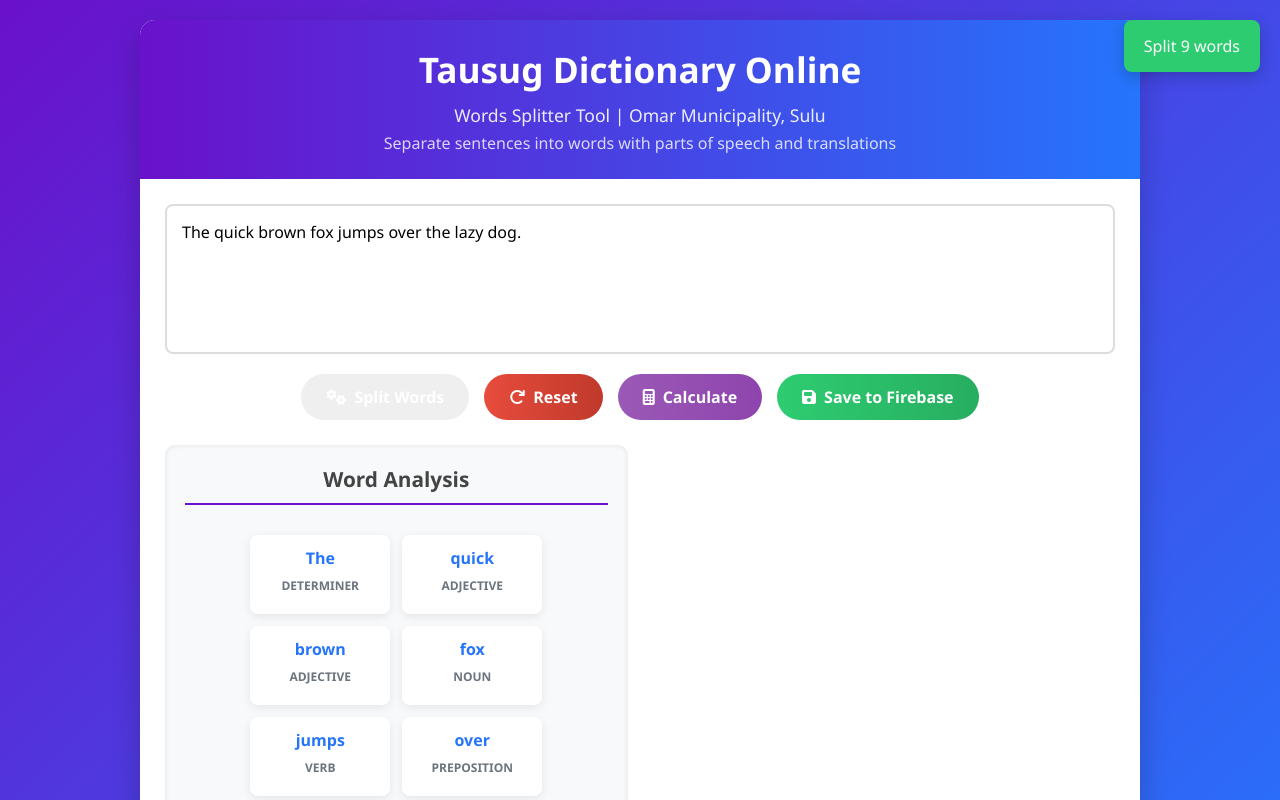
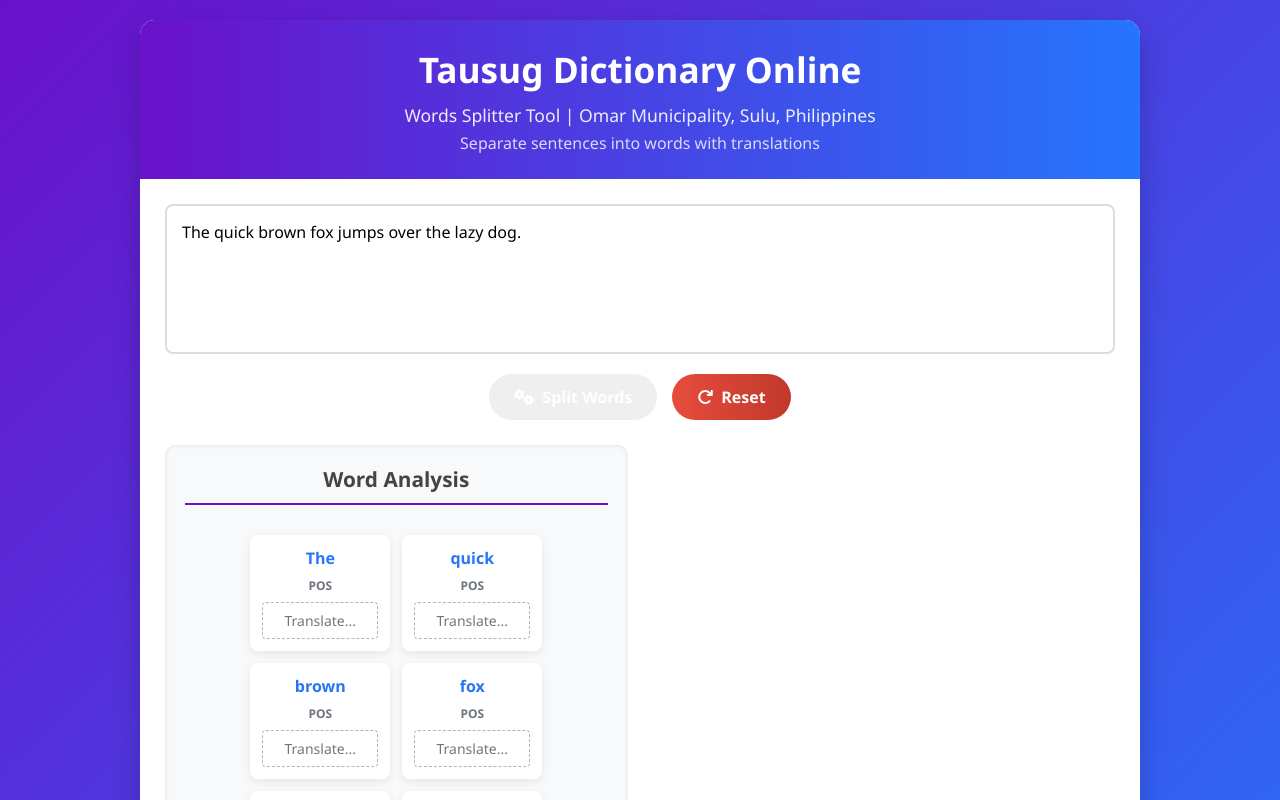
Before and after one commit to Ramy430/Tausug-Dictionary-Online, a plain HTML site: page index.html in a window 1280 px wide. Both pictures are taken after a click on the button "Split Words". Shown: the top 800 px of the page. Drawn offline with Linux system fonts and the light colour scheme.

Commit message:
Update index.html
Signed-off-by: Ramy430 <edriskadil@yahoo.com>

```diff
--- a/index.html
+++ b/index.html
@@ -6,47 +6,48 @@
 <title>Tausug Dictionary Online - Words Splitter</title>
 <link rel="stylesheet" href="https://cdnjs.cloudflare.com/ajax/libs/font-awesome/6.4.0/css/all.min.css">
 <style>
-        /* -------------------- CSS -------------------- */
-        * { margin:0; padding:0; box-sizing:border-box; font-family:'Segoe UI', Tahoma, Geneva, Verdana, sans-serif; }
-        body { background: linear-gradient(135deg,#6a11cb 0%,#2575fc 100%); min-height:100vh; display:flex; justify-content:center; align-items:center; padding:20px; }
-        .container { background:white; border-radius:15px; box-shadow:0 10px 30px rgba(0,0,0,0.2); width:100%; max-width:1000px; overflow:hidden; }
-        header { background: linear-gradient(to right,#6a11cb,#2575fc); color:white; padding:25px; text-align:center; }
-        h1 { font-size:2.2rem; margin-bottom:10px; }
-        .municipality { font-size:1.1rem; opacity:0.9; }
-        .description { font-size:1rem; opacity:0.8; margin-top:5px; }
-        .app-content { padding:25px; display:grid; grid-template-columns:1fr 1fr; gap:25px; }
-        @media(max-width:768px){ .app-content { grid-template-columns:1fr; } }
-        .input-section { grid-column:1 / -1; }
-        textarea { width:100%; height:150px; padding:15px; border:2px solid #ddd; border-radius:8px; resize:none; font-size:16px; transition:all 0.3s; }
-        textarea:focus { outline:none; border-color:#6a11cb; box-shadow:0 0 0 3px rgba(106,17,203,0.1); }
-        .buttons { display:flex; justify-content:center; gap:15px; margin-top:15px; flex-wrap:wrap; }
-        button { padding:12px 25px; color:white; border:none; border-radius:50px; cursor:pointer; font-size:16px; font-weight:600; display:flex; align-items:center; gap:8px; transition:all 0.3s ease; }
-        button:hover { transform:translateY(-2px); box-shadow:0 5px 15px rgba(0,0,0,0.2); }
-        button:active { transform:translateY(0); }
-        .save-btn { background:linear-gradient(to right,#2ecc71,#27ae60); }
-        .clear-btn { background:linear-gradient(to right,#e74c3c,#c0392b); }
-        .total-btn { background:linear-gradient(to right,#9b59b6,#8e44ad); }
-        .output-section { background:#f8f9fa; padding:20px; border-radius:10px; box-shadow: inset 0 0 5px rgba(0,0,0,0.1); }
-        .output-title { font-size:1.3rem; color:#444; margin-bottom:15px; text-align:center; padding-bottom:10px; border-bottom:2px solid #6a11cb; }
-        .words-container { display:flex; flex-wrap:wrap; gap:12px; justify-content:center; margin-top:20px; max-height:400px; overflow-y:auto; padding:10px; }
-        .word-box { width:140px; padding:12px; border-radius:8px; background:white; box-shadow:0 3px 10px rgba(0,0,0,0.08); text-align:center; transition:all 0.3s; }
-        .word-box:hover { transform:translateY(-3px); box-shadow:0 5px 15px rgba(0,0,0,0.1); }
-        .word { font-weight:bold; color:#2575fc; margin-bottom:8px; font-size:16px; }
-        .pos { font-size:12px; color:#6c757d; margin-bottom:8px; text-transform:uppercase; font-weight:600; }
-        .translation-input { width:100%; padding:8px; border:1px dashed #adb5bd; border-radius:4px; font-size:14px; text-align:center; transition:all 0.3s; }
-        .translation-input:focus { outline:none; border-color:#6a11cb; border-style:solid; }
-        .notification { position:fixed; top:20px; right:20px; padding:15px 20px; background:#2ecc71; color:white; border-radius:8px; box-shadow:0 5px 15px rgba(0,0,0,0.2); display:none; z-index:1000; animation:slideIn 0.3s ease; }
-        .notification.error { background:#e74c3c; }
-        .notification.show { display:block; }
-        @keyframes slideIn { from{transform:translateX(100px); opacity:0;} to{transform:translateX(0); opacity:1;} }
+  /* ==================== CSS ==================== */
+  * { margin: 0; padding: 0; box-sizing: border-box; font-family: 'Segoe UI', Tahoma, Geneva, Verdana, sans-serif; }
+  body { background: linear-gradient(135deg, #6a11cb 0%, #2575fc 100%); min-height: 100vh; display: flex; justify-content: center; align-items: center; padding: 20px; }
+  .container { background-color: white; border-radius: 15px; box-shadow: 0 10px 30px rgba(0,0,0,0.2); width: 100%; max-width: 1000px; overflow: hidden; }
+  header { background: linear-gradient(to right, #6a11cb, #2575fc); color: white; padding: 25px; text-align: center; }
+  h1 { font-size: 2.2rem; margin-bottom: 10px; }
+  .municipality { font-size: 1.1rem; opacity: 0.9; }
+  .description { font-size: 1rem; opacity: 0.8; margin-top: 5px; }
+  .app-content { padding: 25px; display: grid; grid-template-columns: 1fr 1fr; gap: 25px; }
+  @media (max-width: 768px) { .app-content { grid-template-columns: 1fr; } }
+  .input-section { grid-column: 1 / -1; }
+  textarea { width: 100%; height: 150px; padding: 15px; border: 2px solid #ddd; border-radius: 8px; resize: none; font-size: 16px; transition: all 0.3s; }
+  textarea:focus { outline: none; border-color: #6a11cb; box-shadow: 0 0 0 3px rgba(106, 17, 203, 0.1); }
+  .buttons { display: flex; justify-content: center; gap: 15px; margin-top: 15px; flex-wrap: wrap; }
+  button { padding: 12px 25px; color: white; border: none; border-radius: 50px; cursor: pointer; font-size: 16px; font-weight: 600; display: flex; align-items: center; gap: 8px; transition: all 0.3s ease; }
+  button:hover { transform: translateY(-2px); box-shadow: 0 5px 15px rgba(0,0,0,0.2); }
+  .save-btn { background: linear-gradient(to right, #2ecc71, #27ae60); }
+  .clear-btn { background: linear-gradient(to right, #e74c3c, #c0392b); }
+  .output-section { background: #f8f9fa; padding: 20px; border-radius: 10px; box-shadow: inset 0 0 5px rgba(0,0,0,0.1); }
+  .output-title { font-size: 1.3rem; color: #444; margin-bottom: 15px; text-align: center; padding-bottom: 10px; border-bottom: 2px solid #6a11cb; }
+  .words-container { display: flex; flex-wrap: wrap; gap: 12px; justify-content: center; margin-top: 20px; max-height: 400px; overflow-y: auto; padding: 10px; }
+  .word-box { width: 140px; padding: 12px; border-radius: 8px; background-color: white; box-shadow: 0 3px 10px rgba(0,0,0,0.08); text-align: center; transition: all 0.3s; }
+  .word-box:hover { transform: translateY(-3px); box-shadow: 0 5px 15px rgba(0,0,0,0.1); }
+  .word { font-weight: bold; color: #2575fc; margin-bottom: 8px; font-size: 16px; }
+  .pos { font-size: 12px; color: #6c757d; margin-bottom: 8px; text-transform: uppercase; font-weight: 600; }
+  .translation-input { width: 100%; padding: 8px; border: 1px dashed #adb5bd; border-radius: 4px; font-size: 14px; text-align: center; transition: all 0.3s; }
+  .translation-input:focus { outline: none; border-color: #6a11cb; border-style: solid; }
+  footer { text-align: center; padding: 15px; background-color: #f8f9fa; color: #6c757d; grid-column: 1 / -1; }
+  .footer-text { margin: 5px 0; }
+  .save-section { padding: 20px; background-color: #f8f9fa; border-radius: 10px; text-align: center; grid-column: 1 / -1; }
+  .notification { position: fixed; top: 20px; right: 20px; padding: 15px 20px; background: #2ecc71; color: white; border-radius: 8px; box-shadow: 0 5px 15px rgba(0,0,0,0.2); display: none; z-index: 1000; animation: slideIn 0.3s ease; }
+  @keyframes slideIn { from { transform: translateX(100px); opacity: 0; } to { transform: translateX(0); opacity: 1; } }
+  .notification.error { background: #e74c3c; }
+  .notification.show { display: block; }
 </style>
 </head>
 <body>
 <div class="container">
   <header>
     <h1>Tausug Dictionary Online</h1>
-        <div class="municipality">Words Splitter Tool | Omar Municipality, Sulu</div>
-        <div class="description">Separate sentences into words with parts of speech and translations</div>
+    <div class="municipality">Words Splitter Tool | Omar Municipality, Sulu, Philippines</div>
+    <div class="description">Separate sentences into words with translations</div>
   </header>
 
   <div class="app-content">
@@ -55,8 +56,6 @@
       <div class="buttons">
         <button id="processBtn"><i class="fas fa-cogs"></i> Split Words</button>
         <button id="resetBtn" class="clear-btn"><i class="fas fa-redo"></i> Reset</button>
-                <button id="totalBtn" class="total-btn"><i class="fas fa-calculator"></i> Calculate</button>
-                <button id="saveFirestoreBtn" class="save-btn"><i class="fas fa-save"></i> Save to Firebase</button>
       </div>
     </div>
 
@@ -65,16 +64,26 @@
       <div id="wordsContainer" class="words-container"></div>
     </div>
 
-        <div id="notification" class="notification"></div>
+    <div class="save-section">
+      <h3>Save Your Work</h3>
+      <div class="buttons">
+        <button id="saveBtn" class="save-btn"><i class="fas fa-save"></i> Save to Firestore</button>
+      </div>
     </div>
   </div>
 
-<!-- Firebase SDK -->
+  <footer>
+    <p class="footer-text">Tausug Dictionary Online &copy; 2023</p>
+  </footer>
+</div>
+
+<div class="notification" id="notification"></div>
+
+<!-- Firebase -->
 <script type="module">
-import { initializeApp } from "https://www.gstatic.com/firebasejs/10.6.1/firebase-app.js";
-import { getFirestore, collection, addDoc } from "https://www.gstatic.com/firebasejs/10.6.1/firebase-firestore.js";
+  import { initializeApp } from "https://www.gstatic.com/firebasejs/11.26.1/firebase-app.js";
+  import { getFirestore, collection, addDoc } from "https://www.gstatic.com/firebasejs/11.26.1/firebase-firestore.js";
 
-// Firebase config
   const firebaseConfig = {
     apiKey: "AIzaSyAJL6Ctsm6RpO53zCMJMEFWyL0Dxfzer3c",
     authDomain: "tausug-dictionary.firebaseapp.com",
@@ -84,70 +93,67 @@
     appId: "1:709425271776:web:dd63ac94942dcad6b81185"
   };
 
-// Initialize Firebase
   const app = initializeApp(firebaseConfig);
   const db = getFirestore(app);
 
-document.addEventListener('DOMContentLoaded', function() {
+  const inputText = document.getElementById('inputText');
   const processBtn = document.getElementById('processBtn');
   const resetBtn = document.getElementById('resetBtn');
-    const totalBtn = document.getElementById('totalBtn');
-    const saveFirestoreBtn = document.getElementById('saveFirestoreBtn');
-    const inputText = document.getElementById('inputText');
   const wordsContainer = document.getElementById('wordsContainer');
+  const saveBtn = document.getElementById('saveBtn');
   const notification = document.getElementById('notification');
 
   let analyzedWords = [];
 
-    const partsOfSpeech = {
-        'the':'determiner','quick':'adjective','brown':'adjective','fox':'noun','jumps':'verb','over':'preposition',
-        'lazy':'adjective','dog':'noun'
-    };
+  function showNotification(msg, error=false){
+    notification.textContent = msg;
+    notification.className = error ? 'notification error show' : 'notification show';
+    setTimeout(()=>{notification.className='notification';},3000);
+  }
 
-    processBtn.addEventListener('click', function() {
-        const sentence = inputText.value.trim();
-        if(!sentence){ showNotification('Please enter a sentence', true); return; }
-        wordsContainer.innerHTML=''; analyzedWords=[];
-        const words = sentence.split(/\s+/);
-        words.forEach(word => {
-            const cleanWord = word.replace(/[.,!?;:"]/g,'').toLowerCase();
-            const pos = partsOfSpeech[cleanWord] || 'unknown';
-            analyzedWords.push({ original: word, clean: cleanWord, pos: pos });
-            const box = document.createElement('div'); box.className='word-box';
-            box.innerHTML=`<div class="word">${word}</div><div class="pos">${pos}</div>`;
-            wordsContainer.appendChild(box);
-        });
-        showNotification(`Split ${words.length} words`);
+  function splitSentence(sentence){
+    const words = sentence.trim().split(/\s+/);
+    analyzedWords = words.map(w => ({word:w, pos:"", translation:""}));
+    renderWords();
+  }
+
+  function renderWords(){
+    wordsContainer.innerHTML = '';
+    analyzedWords.forEach((item, index)=>{
+      const div = document.createElement('div');
+      div.classList.add('word-box');
+      div.innerHTML = `
+        <div class="word">${item.word}</div>
+        <div class="pos">POS</div>
+        <input type="text" placeholder="Translate..." class="translation-input" value="${item.translation}" data-index="${index}">
+      `;
+      wordsContainer.appendChild(div);
     });
 
-    resetBtn.addEventListener('click', function() {
-        inputText.value=''; wordsContainer.innerHTML=''; analyzedWords=[];
-        showNotification('Application reset');
+    const inputs = document.querySelectorAll('.translation-input');
+    inputs.forEach(input=>{
+      input.addEventListener('input',(e)=>{
+        const idx = e.target.dataset.index;
+        analyzedWords[idx].translation = e.target.value;
+      });
+    });
+  }
+
+  processBtn.addEventListener('click', ()=>splitSentence(inputText.value));
+  resetBtn.addEventListener('click', ()=>{
+    inputText.value = '';
+    wordsContainer.innerHTML = '';
+    analyzedWords = [];
   });
 
-    totalBtn.addEventListener('click', function() {
-        showNotification(`Total Words: ${analyzedWords.length}`);
-    });
-
-    saveFirestoreBtn.addEventListener('click', async function() {
-        if(analyzedWords.length===0){ showNotification('No words to save', true); return; }
-        try {
-            const docRef = await addDoc(collection(db,'wordsAnalysis'),{
-                sentence: inputText.value,
-                analyzedWords: analyzedWords,
-                timestamp: new Date()
-            });
-            showNotification(`Saved to Firebase! (ID: ${docRef.id})`);
-        } catch(e){
-            console.error("Error adding document: ", e);
-            showNotification('Error saving to Firebase', true);
-        }
-    });
-
-    function showNotification(msg, isError=false){
-        notification.textContent=msg;
-        notification.className='notification show'+(isError?' error':'');
-        setTimeout(()=>{ notification.className='notification'; }, 3000);
+  saveBtn.addEventListener('click', async ()=>{
+    if(analyzedWords.length===0){ showNotification("No words to save",true); return; }
+    try{
+      await addDoc(collection(db,"words_collection"), { words: analyzedWords, timestamp: new Date() });
+      showNotification("Words saved successfully!");
+    }catch(err){
+      console.error(err);
+      showNotification("Error saving to Firestore", true);
     }
   });
 </script>
```
Lines whose indentation alone changed are shown as unchanged.
